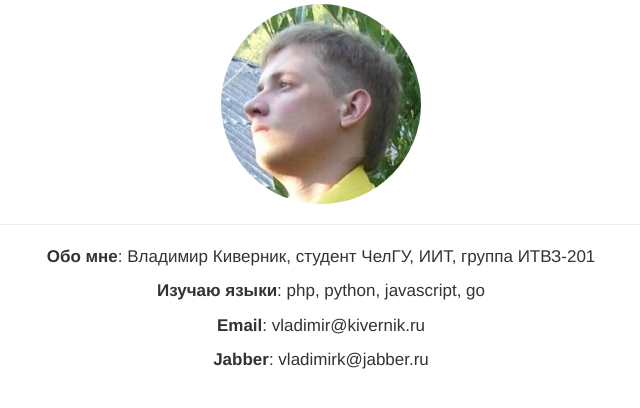
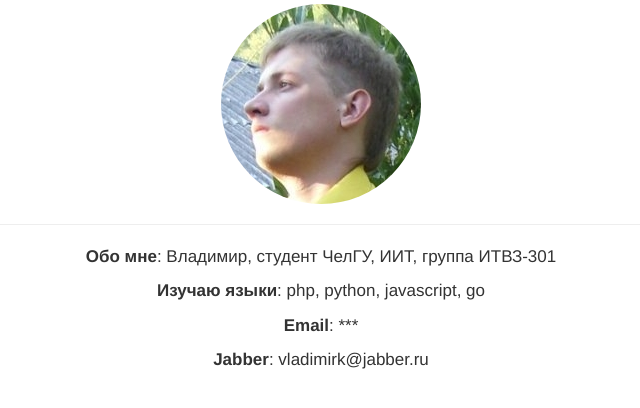
Before and after one commit to Nik4m3/zooshop, a PHP site: template views/contacts.php in a window 1280 px wide. Shown: the part 217-625 px from the top of the page, without its empty margins (319-959 px from the left). Run offline with PHP 8.4, Linux system fonts and the light colour scheme; the template is opened without the code that fills it, so the values that code supplies are empty.

Commit message:
Update contacts.php

```diff
--- a/views/contacts.php
+++ b/views/contacts.php
@@ -2,8 +2,8 @@
 <div class="center-block text-center">
 	<img class="img-circle" src="img/vladimir.jpg">
 	<hr>
-	<p><b>Обо мне</b>: Владимир Киверник, студент ЧелГУ, ИИТ, группа ИТВЗ-201</p>
+	<p><b>Обо мне</b>: Владимир, студент ЧелГУ, ИИТ, группа ИТВЗ-301</p>
 	<p><b>Изучаю языки</b>: php, python, javascript, go</p>
-	<p><b>Email</b>: vladimir@kivernik.ru</p>
+	<p><b>Email</b>: ***</p>
 	<p><b>Jabber</b>: vladimirk@jabber.ru</p>
 </div>
```
